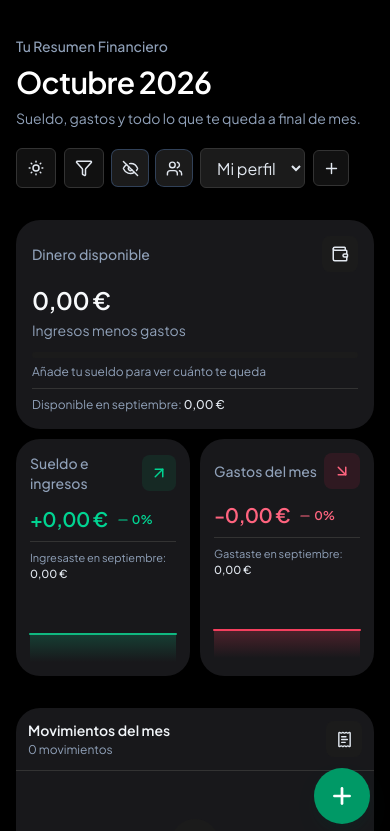
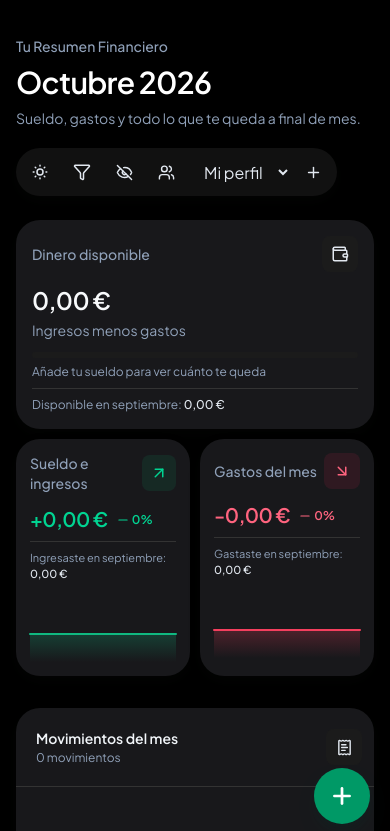
Before and after one commit to E7OY/balance, a React (Vite) app: page / in a window 390 px wide. Shown: the top 831 px of the page. Built offline with nearby package versions, Linux system fonts and the light colour scheme.

Commit message:
update ui and shadows

```diff
--- a/src/App.jsx
+++ b/src/App.jsx
@@ -211,7 +211,7 @@ const App = () => {
         onTouchEnd={handleTouchEnd}
         onTouchCancel={() => { monthSwipeStart.current = null; }}
       >
-        <div className="mb-8 flex flex-col justify-between gap-5 sm:flex-row sm:items-end">
+        <div className="mb-6 flex flex-col justify-between gap-5 sm:flex-row sm:items-end">
           <div>
             <p className="mb-2 text-sm font-medium capitalize text-slate-500 dark:text-slate-400">
               Tu resumen financiero
@@ -224,31 +224,7 @@ const App = () => {
             </p>
           </div>
           <div className="flex flex-wrap items-center gap-2">
-            <button
-              type="button"
-              onClick={() => setTheme((currentTheme) => (currentTheme === 'dark' ? 'light' : 'dark'))}
-              aria-label={theme === 'dark' ? 'Activar modo claro' : 'Activar modo oscuro'}
-              title={theme === 'dark' ? 'Modo claro' : 'Modo oscuro'}
-              className="inline-flex size-10 items-center justify-center rounded-md border border-slate-200 bg-white text-slate-600  transition-colors hover:bg-slate-50 focus-visible:outline-none focus-visible:ring-2 focus-visible:ring-slate-400 dark:border-slate-700 dark:bg-slate-900 dark:text-slate-200 dark:hover:bg-slate-800"
-            >
-              {theme === 'dark' ? <SunMedium size={18} /> : <MoonStar size={18} />}
-            </button>
-            <button
-              type="button"
-              aria-label={activeFilterCount > 0 ? `Mes y filtros, ${activeFilterCount} filtros activos` : 'Mes y filtros'}
-              title="Mes y filtros"
-              aria-expanded={isMobileFiltersOpen}
-              aria-controls="transaction-filters"
-              onClick={() => setIsMobileFiltersOpen((isOpen) => !isOpen)}
-              className="relative inline-flex size-10 shrink-0 items-center justify-center rounded-md border border-slate-200 bg-white text-slate-600 transition-colors hover:bg-slate-50 focus-visible:outline-none focus-visible:ring-2 focus-visible:ring-slate-400 dark:border-slate-700 dark:bg-slate-900 dark:text-slate-200 dark:hover:bg-slate-800 md:hidden"
-            >
-              <Filter size={18} aria-hidden="true" />
-              {activeFilterCount > 0 && (
-                <span aria-hidden="true" className="absolute -right-1 -top-1 inline-flex size-4 items-center justify-center rounded-full bg-emerald-600 text-[10px] font-semibold leading-none text-white">
-                  {activeFilterCount}
-                </span>
-              )}
-            </button>
+
             <ProfileSwitcher />
             <div className="hidden lg:block">
               <Button
--- a/src/components/ExportImportButtons.jsx
+++ b/src/components/ExportImportButtons.jsx
@@ -59,7 +59,7 @@ const ExportImportButtons = () => {
         type="button"
         onClick={() => fileInputRef.current?.click()}
         disabled={isWorking}
-        className="inline-flex h-9 items-center justify-center gap-2 rounded-md border border-slate-200 bg-white px-3 text-sm font-medium text-slate-600 transition-colors hover:bg-slate-50 hover:text-slate-900 focus-visible:outline-none focus-visible:ring-2 focus-visible:ring-slate-400 dark:border-slate-700 dark:bg-slate-800 dark:text-slate-300 dark:hover:bg-slate-700 dark:hover:text-slate-100"
+        className="inline-flex h-9 shadow-[0_5px_15px_rgba(40,50,45,0.07),0_1px_4px_rgba(40,50,45,0.03)] items-center justify-center gap-2 rounded-md bg-white px-3 text-sm font-medium text-slate-600 transition-colors hover:bg-slate-50 hover:text-slate-900 focus-visible:outline-none focus-visible:ring-2 focus-visible:ring-slate-400 dark:border-slate-700 dark:bg-slate-800 dark:text-slate-300 dark:hover:bg-slate-700 dark:hover:text-slate-100"
       >
         <Upload size={15} />
         Importar copia
@@ -67,7 +67,7 @@ const ExportImportButtons = () => {
       <details ref={exportMenuRef} className="relative">
         <summary
           aria-disabled={isWorking}
-          className={`inline-flex h-9 cursor-pointer list-none items-center justify-center gap-2 rounded-md border border-slate-200 bg-white px-3 text-sm font-medium text-slate-600 transition-colors hover:bg-slate-50 hover:text-slate-900 focus-visible:outline-none focus-visible:ring-2 focus-visible:ring-slate-400 dark:border-slate-700 dark:bg-slate-800 dark:text-slate-300 dark:hover:bg-slate-700 dark:hover:text-slate-100 ${isWorking ? 'pointer-events-none opacity-50' : ''}`}
+          className={`inline-flex h-9 cursor-pointer list-none shadow-[0_5px_15px_rgba(40,50,45,0.07),0_1px_4px_rgba(40,50,45,0.03)] items-center justify-center gap-2 rounded-md  bg-white px-3 text-sm font-medium text-slate-600 transition-colors hover:bg-slate-50 hover:text-slate-900 focus-visible:outline-none focus-visible:ring-2 focus-visible:ring-slate-400 dark:border-slate-700 dark:bg-slate-800 dark:text-slate-300 dark:hover:bg-slate-700 dark:hover:text-slate-100 ${isWorking ? 'pointer-events-none opacity-50' : ''}`}
         >
           <Download size={15} />
           Exportar datos
--- a/src/components/ProfileSwitcher.jsx
+++ b/src/components/ProfileSwitcher.jsx
@@ -1,6 +1,7 @@
 import React, { useEffect, useRef, useState } from 'react';
 import { Bell, Eye, EyeOff, Plus, Users, X } from 'lucide-react';
 import { useFinance } from '../context/FinanceContext';
+import { Filter, MoonStar,  SunMedium } from 'lucide-react';
 import {
   getPushNotificationsEnabled,
   requestPushNotificationPermission,
@@ -39,6 +40,27 @@ const ProfileSwitcher = () => {
   );
   const [notificationError, setNotificationError] = useState('');
   const [isUpdatingNotifications, setIsUpdatingNotifications] = useState(false);
+  const [theme, setTheme] = useState(() => {
+    const storedTheme = localStorage.getItem('balance-theme');
+    if (storedTheme) return storedTheme;
+    return 'dark';
+  });
+
+  useEffect(() => {
+    const root = document.documentElement;
+    root.classList.toggle('dark', theme === 'dark');
+    root.style.colorScheme = theme;
+    localStorage.setItem('balance-theme', theme);
+  }, [theme]);
+
+  const activeFilterCount = [
+    filters.searchTerm.trim().length > 0,
+    filters.type !== 'Todos',
+    filters.category !== 'Todas',
+  ].filter(Boolean).length;
+
+  const [isMobileFiltersOpen, setIsMobileFiltersOpen] = useState(false);
+
 
   const handleSubmit = (event) => {
     event.preventDefault();
@@ -188,14 +210,40 @@ const ProfileSwitcher = () => {
 
   return (
     <>
-      <div className="flex flex-wrap items-center gap-2">
-        <button
+        <div className="flex items-center gap-0.5 rounded-full bg-white p-1 shadow-[0_5px_15px_rgba(40,50,45,0.07),0_1px_4px_rgba(40,50,45,0.03)] dark:bg-slate-900 md:contents">
+                        <button
+                type="button"
+                onClick={() => setTheme((currentTheme) => (currentTheme === 'dark' ? 'light' : 'dark'))}
+                aria-label={theme === 'dark' ? 'Activar modo claro' : 'Activar modo oscuro'}
+                title={theme === 'dark' ? 'Modo claro' : 'Modo oscuro'}
+                className="inline-flex size-10 items-center justify-center rounded-full bg-transparent text-slate-800 transition-colors hover:bg-slate-100 focus-visible:outline-none focus-visible:ring-2 focus-visible:ring-slate-400 dark:text-slate-200 dark:hover:bg-slate-800 md:rounded-md md:bg-white md:text-slate-600 md:shadow-sm md:hover:bg-slate-50 md:dark:bg-slate-900 md:dark:hover:bg-slate-800"
+              >
+                {theme === 'dark' ? <SunMedium size={18} /> : <MoonStar size={18} />}
+              </button>
+              <button
+                type="button"
+                aria-label={activeFilterCount > 0 ? `Mes y filtros, ${activeFilterCount} filtros activos` : 'Mes y filtros'}
+                title="Mes y filtros"
+                aria-expanded={isMobileFiltersOpen}
+                aria-controls="transaction-filters"
+                onClick={() => setIsMobileFiltersOpen((isOpen) => !isOpen)}
+                className="relative inline-flex size-10 shrink-0 items-center justify-center rounded-full bg-transparent text-slate-800 transition-colors hover:bg-slate-100 focus-visible:outline-none focus-visible:ring-2 focus-visible:ring-slate-400 dark:text-slate-200 dark:hover:bg-slate-800 md:rounded-md md:bg-white md:text-slate-600 md:shadow-sm md:hover:bg-slate-50 md:dark:bg-slate-900 md:dark:hover:bg-slate-800 md:hidden"
+              >
+                <Filter size={18} aria-hidden="true" />
+                {activeFilterCount > 0 && (
+                  <span aria-hidden="true" className="absolute -right-1 -top-1 inline-flex size-4 items-center justify-center rounded-full bg-emerald-600 text-[10px] font-semibold leading-none text-white">
+                    {activeFilterCount}
+                  </span>
+                )}
+              </button>
+
+          <button
           type="button"
           onClick={toggleAmountVisibility}
           aria-label={isAmountsHidden ? 'Mostrar importes' : 'Ocultar importes'}
           aria-pressed={isAmountsHidden}
           title={isAmountsHidden ? 'Mostrar importes' : 'Ocultar importes'}
-          className="flex size-9 items-center justify-center rounded-md bg-white text-slate-600 ring-1 ring-slate-200 transition-colors hover:bg-slate-50 focus-visible:outline-none focus-visible:ring-2 focus-visible:ring-slate-400 dark:bg-slate-800 dark:text-slate-200 dark:ring-slate-700 dark:hover:bg-slate-700"
+          className="flex size-10 items-center justify-center rounded-full bg-transparent text-slate-800 transition-colors hover:bg-slate-100 focus-visible:outline-none focus-visible:ring-2 focus-visible:ring-slate-400 dark:text-slate-200 dark:hover:bg-slate-800 md:size-9 md:rounded-lg md:bg-white md:text-slate-600 md:shadow-sm md:hover:bg-slate-50 md:dark:bg-slate-900 md:dark:hover:bg-slate-800"
         >
           {isAmountsHidden ? <Eye size={17} /> : <EyeOff size={17} />}
         </button>
@@ -204,7 +252,7 @@ const ProfileSwitcher = () => {
           onClick={openGoalSettings}
           aria-label="Ajustes de Perfil y Metas"
           title="Ajustes de Perfil y Metas"
-          className="flex size-9 items-center justify-center rounded-lg bg-white text-slate-600 ring-1 ring-slate-200 transition-colors hover:bg-slate-50 focus-visible:outline-none focus-visible:ring-2 focus-visible:ring-slate-400 dark:bg-slate-800 dark:text-slate-200 dark:ring-slate-700 dark:hover:bg-slate-700"
+          className="flex size-10 items-center justify-center rounded-full bg-transparent text-slate-800 transition-colors hover:bg-slate-100 focus-visible:outline-none focus-visible:ring-2 focus-visible:ring-slate-400 dark:text-slate-200 dark:hover:bg-slate-800 md:size-9 md:rounded-lg md:bg-white md:text-slate-600 md:shadow-sm md:hover:bg-slate-50 md:dark:bg-slate-900 md:dark:hover:bg-slate-800"
         >
           <Users size={17} />
         </button>
@@ -213,22 +261,21 @@ const ProfileSwitcher = () => {
           id="active-profile"
           value={activeProfile.id}
           onChange={(event) => switchProfile(event.target.value)}
-          className="h-10 max-w-44 rounded-md border border-slate-200 bg-white px-3 text-sm font-medium text-slate-700 outline-none focus:border-slate-400 focus:ring-2 focus:ring-slate-100 dark:border-slate-700 dark:bg-slate-800 dark:text-slate-200"
+          className="h-10 max-w-28 rounded-full bg-transparent px-3 text-sm font-medium text-slate-800 outline-none focus:ring-2 focus:ring-slate-100 dark:text-slate-200 md:max-w-44 md:rounded-md md:bg-white md:text-slate-700 md:shadow-sm md:dark:bg-slate-900"
         >
           {profiles.map((profile) => (
             <option key={profile.id} value={profile.id}>{profile.name}</option>
           ))}
         </select>
-        <Button
+        <button
           type="button"
-          variant="outline"
-          size="icon"
           onClick={() => setIsAdding(true)}
           aria-label="Añadir perfil"
           title="Añadir perfil"
+          className="inline-flex size-10 items-center justify-center rounded-full bg-transparent text-slate-800 transition-colors hover:bg-slate-100 focus-visible:outline-none focus-visible:ring-2 focus-visible:ring-slate-400 dark:text-slate-200 dark:hover:bg-slate-800 md:size-9 md:rounded-md md:bg-white md:text-slate-600 md:shadow-sm md:hover:bg-slate-50 md:dark:bg-slate-900 md:dark:hover:bg-slate-800"
         >
           <Plus size={17} />
-        </Button>
+        </button>
       </div>
 
       {isAdding && (
--- a/src/components/TransactionForm.jsx
+++ b/src/components/TransactionForm.jsx
@@ -349,7 +349,7 @@ const TransactionForm = ({ transaction = null, onClose }) => {
           <div className="grid grid-cols-2 rounded-lg bg-slate-100 p-1.5 dark:bg-slate-800">
             {[
               { value: 'Gasto', label: 'Gasto', Icon: ArrowDownLeft },
-              { value: 'Ingreso', label: ' ingreso', Icon: ArrowUpRight },
+              { value: 'Ingreso', label: 'Ingreso', Icon: ArrowUpRight },
             ].map(({ value, label, Icon }) => (
               <button
                 key={value}
@@ -358,7 +358,7 @@ const TransactionForm = ({ transaction = null, onClose }) => {
                 aria-pressed={type === value}
                 className={`inline-flex h-9 items-center justify-center gap-2 rounded-md px-2 text-sm font-medium transition-all ${
                   type === value
-                    ? 'bg-white text-slate-900 shadow-sm dark:bg-slate-700 dark:text-slate-50'
+                    ? 'bg-white text-slate-900 shadow-sm dark:bg-slate-900 dark:text-slate-50'
                     : 'text-slate-500 hover:text-slate-800 dark:text-slate-300 dark:hover:text-slate-100'
                 }`}
               >
--- a/src/components/TransactionItem.jsx
+++ b/src/components/TransactionItem.jsx
@@ -168,7 +168,7 @@ const TransactionItem = ({ transaction, layout = 'table' }) => {
           onTouchEnd={handleCardTouchEnd}
           onTouchCancel={() => { touchStartRef.current = null; }}
           style={{ transform: `translateX(${swipeOffset})` }}
-          className="relative z-10 cursor-pointer rounded-lg border border-slate-100 bg-white p-2.5 shadow-sm transition-transform duration-200 ease-out touch-pan-y hover:border-slate-200 hover:bg-slate-50 focus-visible:outline-none focus-visible:ring-2 focus-visible:ring-slate-400 dark:border-slate-700 dark:bg-slate-800/70 dark:hover:border-neutral-700 dark:hover:bg-black sm:p-3"
+          className="relative z-10 cursor-pointer border-b border-slate-50 bg-white p-2.5 shadow-sm transition-transform duration-200 ease-out touch-pan-y hover:border-slate-200 hover:bg-slate-50 dark:border-slate-700 dark:bg-slate-800/70 dark:hover:border-neutral-700 dark:hover:bg-black sm:p-3"
         >
         <div className="flex items-start gap-2.5 sm:gap-3">
           <span className={`mt-0.5 flex size-7 shrink-0 items-center justify-center rounded-full sm:size-8 ${isExpense ? 'bg-rose-50 text-rose-700 dark:bg-rose-500/10 dark:text-rose-300' : 'bg-emerald-50 text-emerald-700 dark:bg-emerald-500/10 dark:text-emerald-400'}`}>
--- a/src/components/TransactionList.jsx
+++ b/src/components/TransactionList.jsx
@@ -79,7 +79,7 @@ const TransactionList = () => {
   return (
     <Card as="section" className="overflow-hidden">
       <div className="flex flex-row items-center justify-between gap-2 border-b border-slate-100 px-3 py-3 dark:border-slate-700 sm:gap-3 sm:px-5 sm:py-4 sm:flex-row sm:items-center sm:justify-between sm:px-6">
-        <div className="min-w-0">
+        <div className="min-w-0 p-2">
           <h2 className="text-sm font-semibold text-slate-900 dark:text-slate-100 sm:text-base">
             Movimientos del mes
           </h2>
--- a/src/components/ui/card.jsx
+++ b/src/components/ui/card.jsx
@@ -2,8 +2,7 @@ import React from 'react';
 
 const Card = ({ as: Component = 'div', className = '', ...props }) => (
   <Component
-    className={`rounded-3xl border-0 bg-white text-slate-950 shadow-none transition-colors dark:bg-zinc-900 dark:text-white ${className}`}
-    //className={`rounded-xl border border-slate-200 bg-white text-slate-950 shadow-sm transition-colors dark:border-slate-700 dark:bg-slate-900 dark:text-slate-50 ${className}`}
+    className={`rounded-3xl border-0 bg-white text-slate-950 transition-colors dark:bg-zinc-900 dark:text-white shadow-[0_5px_15px_rgba(40,50,45,0.07),0_1px_4px_rgba(40,50,45,0.03)] ${className}`}
     {...props}
   />
 );
```
